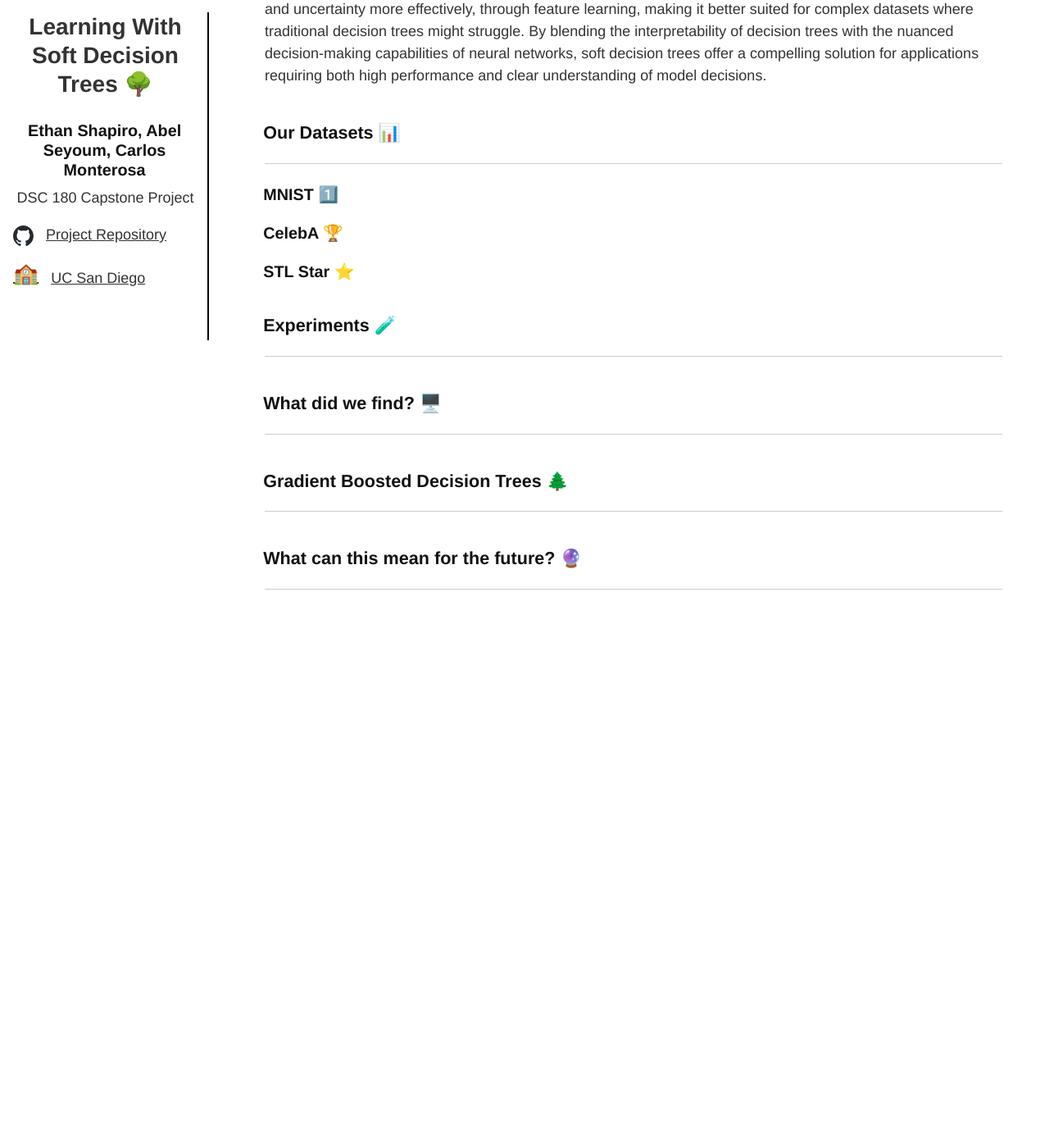
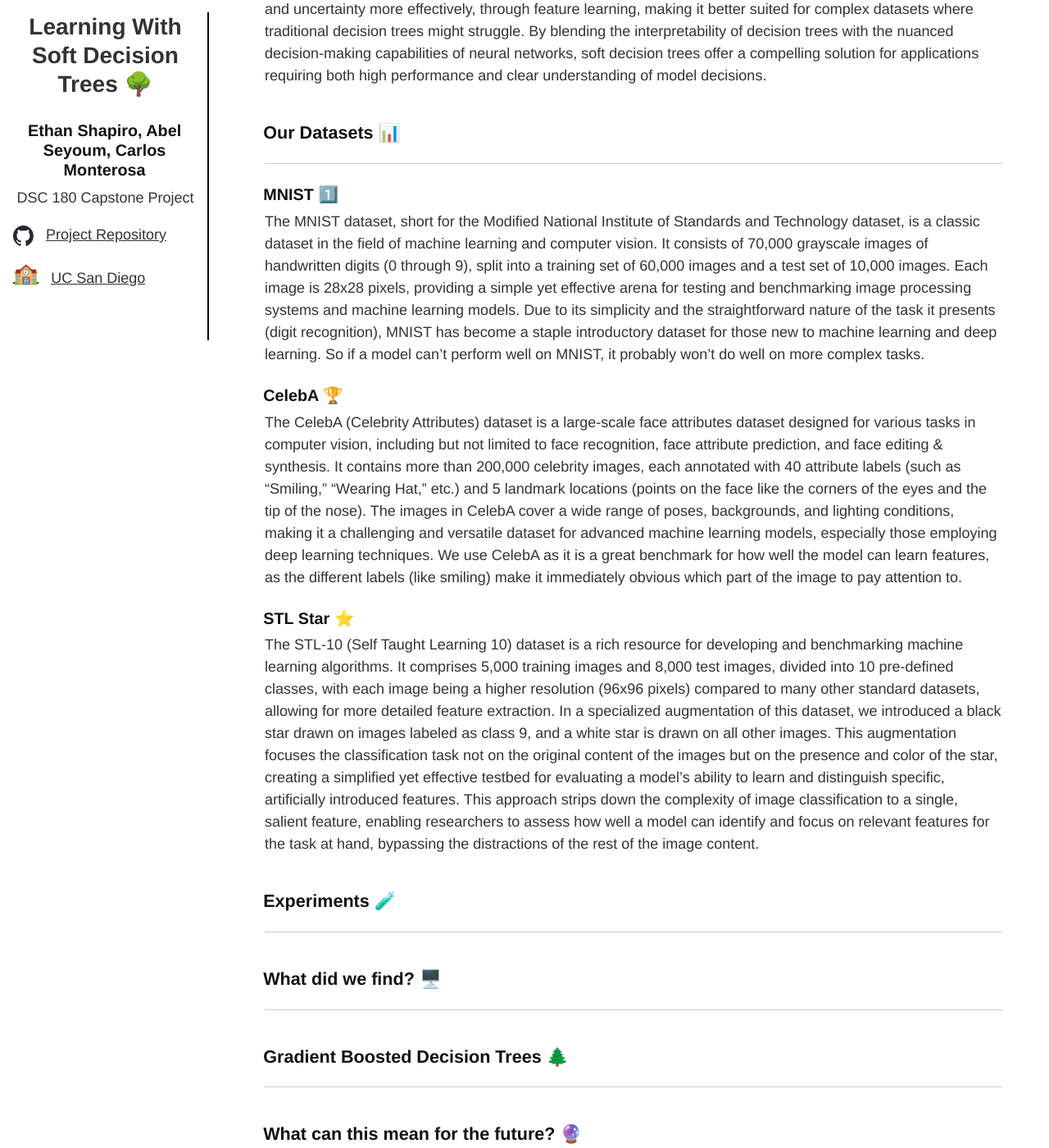
Before and after one commit to Ethan-Shapiro/SDT-Feature-Learning, a Jekyll site: the page built from docs/index.md, in a window 1280 px wide and 1400 px high, scrolled down 2559 px. Shown: the whole window at 82% size. Built offline with Jekyll 4.4.1, drawn with Linux system fonts in a browser that asks for light colours; formulas are drawn with MathJax 3; before the commit the page ends 3396 px from its top, so only the background shows below that.

Commit message:
Added dataset desciptions

```diff
--- a/docs/index.md
+++ b/docs/index.md
@@ -63,9 +63,15 @@ The term "soft" decision trees extends this concept further by incorporating ele
 
 ### MNIST 1️⃣
 
+The MNIST dataset, short for the Modified National Institute of Standards and Technology dataset, is a classic dataset in the field of machine learning and computer vision. It consists of 70,000 grayscale images of handwritten digits (0 through 9), split into a training set of 60,000 images and a test set of 10,000 images. Each image is 28x28 pixels, providing a simple yet effective arena for testing and benchmarking image processing systems and machine learning models. Due to its simplicity and the straightforward nature of the task it presents (digit recognition), MNIST has become a staple introductory dataset for those new to machine learning and deep learning. So if a model can't perform well on MNIST, it probably won't do well on more complex tasks.
+
 ### CelebA 🏆
 
+The CelebA (Celebrity Attributes) dataset is a large-scale face attributes dataset designed for various tasks in computer vision, including but not limited to face recognition, face attribute prediction, and face editing & synthesis. It contains more than 200,000 celebrity images, each annotated with 40 attribute labels (such as "Smiling," "Wearing Hat," etc.) and 5 landmark locations (points on the face like the corners of the eyes and the tip of the nose). The images in CelebA cover a wide range of poses, backgrounds, and lighting conditions, making it a challenging and versatile dataset for advanced machine learning models, especially those employing deep learning techniques. We use CelebA as it is a great benchmark for how well the model can learn features, as the different labels (like smiling) make it immediately obvious which part of the image to pay attention to.
+
 ### STL Star ⭐
+
+The STL-10 (Self Taught Learning 10) dataset is a rich resource for developing and benchmarking machine learning algorithms. It comprises 5,000 training images and 8,000 test images, divided into 10 pre-defined classes, with each image being a higher resolution (96x96 pixels) compared to many other standard datasets, allowing for more detailed feature extraction. In a specialized augmentation of this dataset, we introduced a black star drawn on images labeled as class 9, and a white star is drawn on all other images. This augmentation focuses the classification task not on the original content of the images but on the presence and color of the star, creating a simplified yet effective testbed for evaluating a model's ability to learn and distinguish specific, artificially introduced features. This approach strips down the complexity of image classification to a single, salient feature, enabling researchers to assess how well a model can identify and focus on relevant features for the task at hand, bypassing the distractions of the rest of the image content.
 
 ## Experiments 🧪
 ---
```
